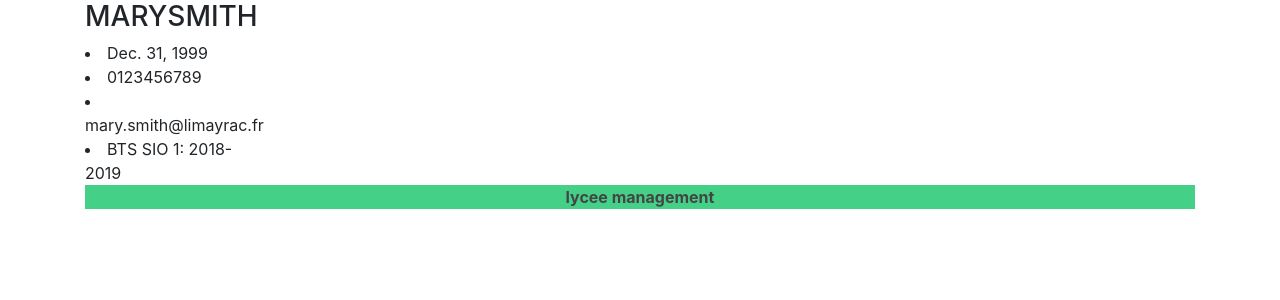
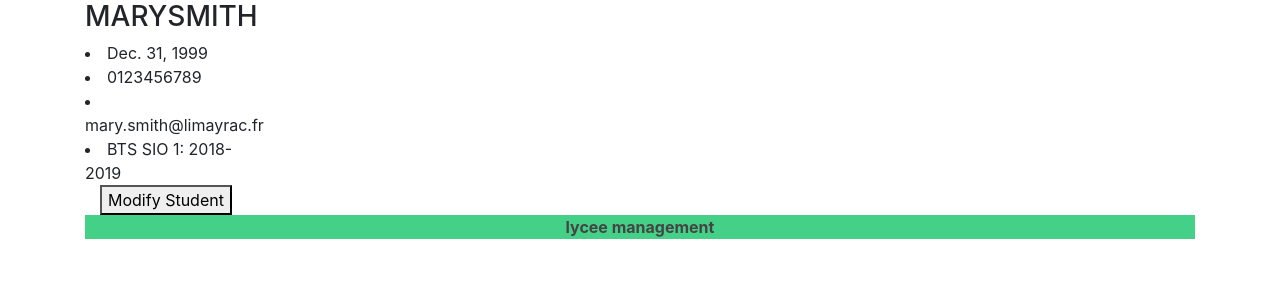
Before and after one commit to BenCarles31/DjangoLycee, a Django app: page /lycee/student/5 in a window 1280 px wide. Shown: the part 42-342 px from the top of the page. Run offline with Django 3.2, Linux system fonts and the light colour scheme; data comes from the database, SQL or seed files in the repository; both versions use the stored data as it was after the commit; some libraries are stand-ins or nearby versions.

Commit message:
Modify OK + Detail liste

```diff
--- a/lycee/Rendu/RapportProjetLycee.txt
+++ b/lycee/Rendu/RapportProjetLycee.txt
@@ -35,3 +35,4 @@ Je bute aussi sur le fait que la racine du site ne soit pas trouvée. j'essaye d
 La création marche tres bien via le boutton sur la page d'acceuil.
 
 J'ai un probleme avec le modify qui demande un Primary Key pour fonctionner et je lui donne un Cursus_id
+J'ai trouvé la syntaxe adéquate (<pk> directement). Le modify est foctionnel.
--- a/lycee/templates/lycee/cursus/student_list.html
+++ b/lycee/templates/lycee/cursus/student_list.html
@@ -11,7 +11,7 @@
       {% for student in liste %}
         <div class='row'>
           <div class='col-sm-2'>
-            <a href='lycee/student/{{student.id}}'>{{student.first_name}} {{student.last_name}}</a>
+            <a href='student/{{student.id}}'>{{student.first_name}} {{student.last_name}}</a>
           </div>
         </div>
 
--- a/lycee/templates/lycee/student/detail_student.html
+++ b/lycee/templates/lycee/student/detail_student.html
@@ -19,6 +19,10 @@
         </div>
 
       <div class="container">
+
+        <a href="/lycee/student/edit/{{liste.id}}">
+          <button classe="green" type="submit"> Modify Student</button>
+        </a>
         <div class"container">
         <div class ='row'>
           </div>
--- a/lycee/views.py
+++ b/lycee/views.py
@@ -53,3 +53,6 @@ class ModifyStudent(UpdateView):
   model = Student
   form_class = StudentForm
   template_name = "lycee/student/edit.html"
+
+  def get_success_url(self):
+    return reverse ("detail_student", args=(self.object.pk,))
--- a/mysite/urls.py
+++ b/mysite/urls.py
@@ -25,5 +25,5 @@ urlpatterns = [
     path('lycee/<int:cursus_id>',views.detail, name='detail'),
     path('lycee/student/<int:student_id>', views.detail_student, name='detail_student'),
     path('lycee/student/create', StudentCreateView.as_view(), name='create_student'),
-    path('lycee/student/edit/<studend_pk>', ModifyStudent.as_view(), name='ModifyStudent'),
+    path('lycee/student/edit/<pk>', ModifyStudent.as_view(), name='ModifyStudent'),
 ]
```
Also changed, not shown: db.sqlite3.
